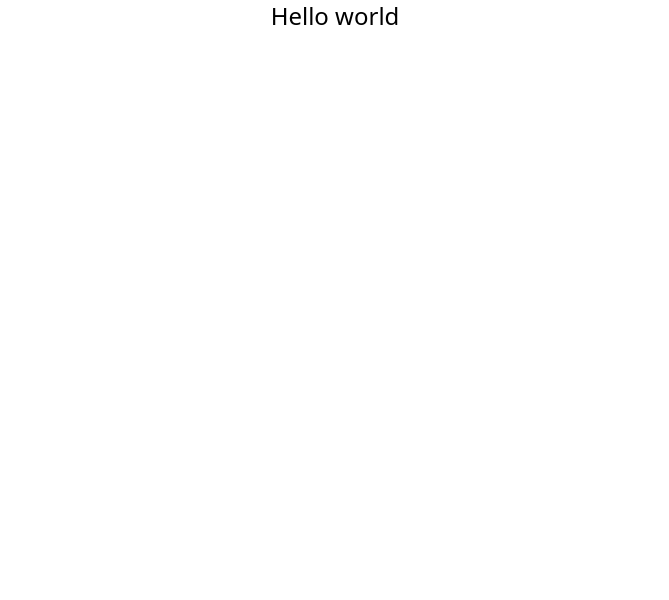
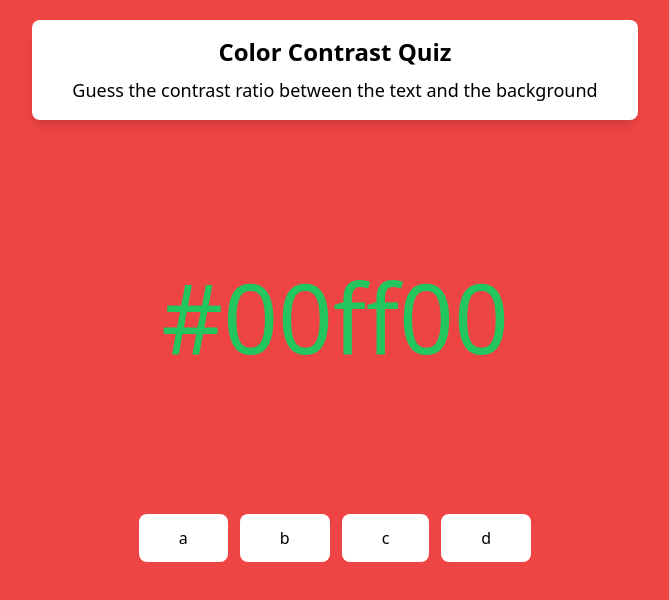
Before and after one commit to 12joan/contrast-quiz, a React (Vite) app: page / in a window 1280 px wide. Shown: the top 600 px of the page, without its empty margins (305-974 px from the left). Built offline with nearby package versions, Linux system fonts and the light colour scheme.

Commit message:
Basic layout

```diff
--- a/index.html
+++ b/index.html
@@ -4,7 +4,7 @@
     <meta charset="UTF-8" />
     <link rel="icon" type="image/svg+xml" href="/vite.svg" />
     <meta name="viewport" content="width=device-width, initial-scale=1.0" />
-    <title>Vite + React + TS</title>
+    <title>Color Contrast Quiz</title>
   </head>
   <body>
     <div id="root"></div>
--- a/src/App.tsx
+++ b/src/App.tsx
@@ -1,7 +1,31 @@
 export const App = () => {
   return (
-    <h1 className="text-2xl text-center">
-      Hello world
-    </h1>
+    <main className="min-h-screen p-5 bg-red-500 flex flex-col items-center gap-10">
+      <div className="text-center bg-white px-10 py-4 rounded-lg space-y-2 shadow-lg">
+        <h1 className="text-2xl font-semibold">
+          Color Contrast Quiz
+        </h1>
+
+        <p className="text-lg">Guess the contrast ratio between the text and the background</p>
+      </div>
+
+      <div className="grow flex text-green-500 text-center text-8xl">
+        <div className="m-auto">
+          #00ff00
+        </div>
+      </div>
+
+      <div className="grow space-x-3 text-center">
+        {['a', 'b', 'c', 'd'].map((letter) => (
+          <button
+            key={letter}
+            type="button"
+            className="bg-white px-10 py-3 rounded-lg hover:bg-gray-200 outline-none focus-visible:ring-2 ring-offset-2 ring-white ring-offset-red-500"
+          >
+            {letter}
+          </button>
+        ))}
+      </div>
+    </main>
   )
 }
```
Also changed, not shown: 1 other file (tests, documents, lock files or other folders).
